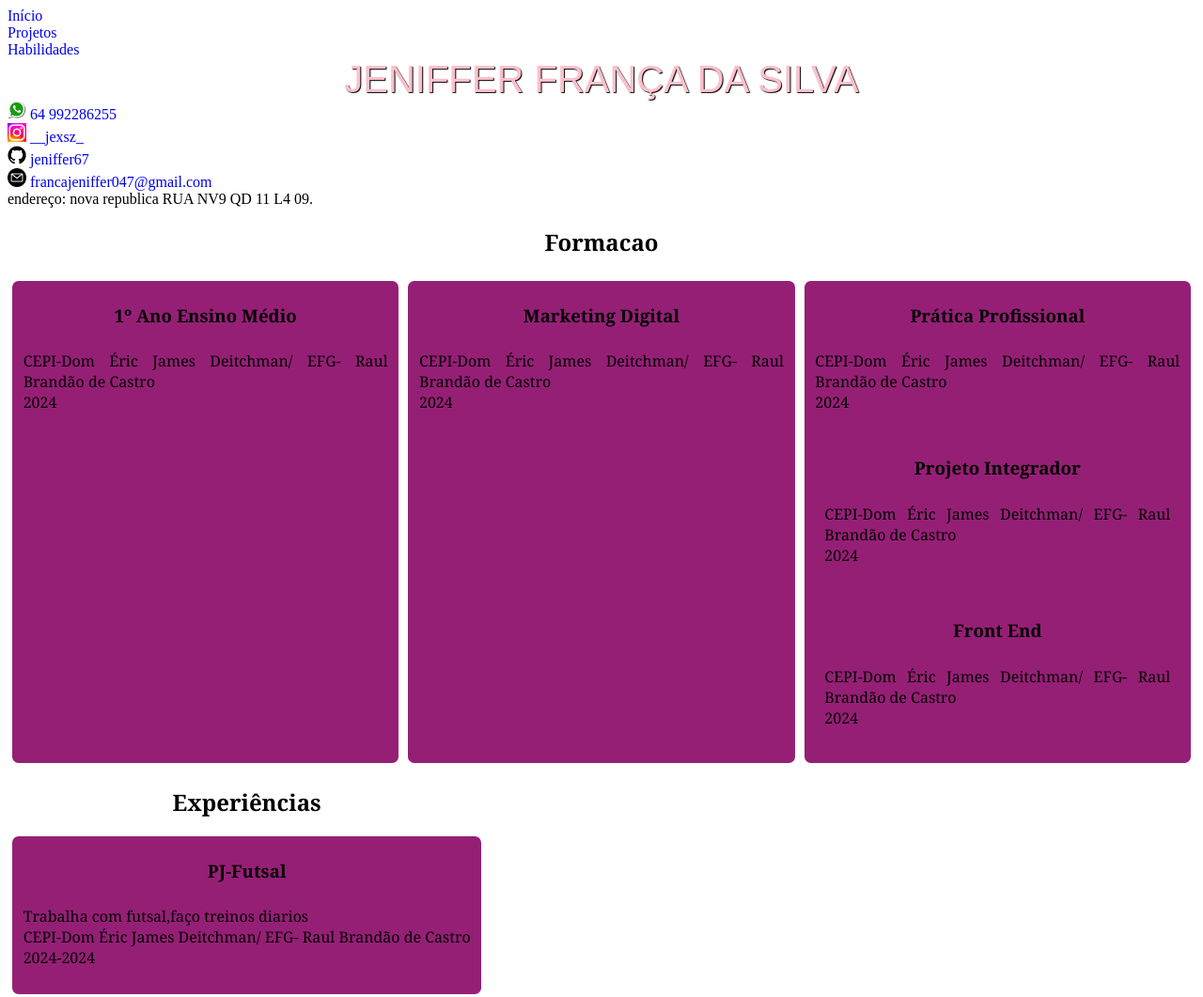
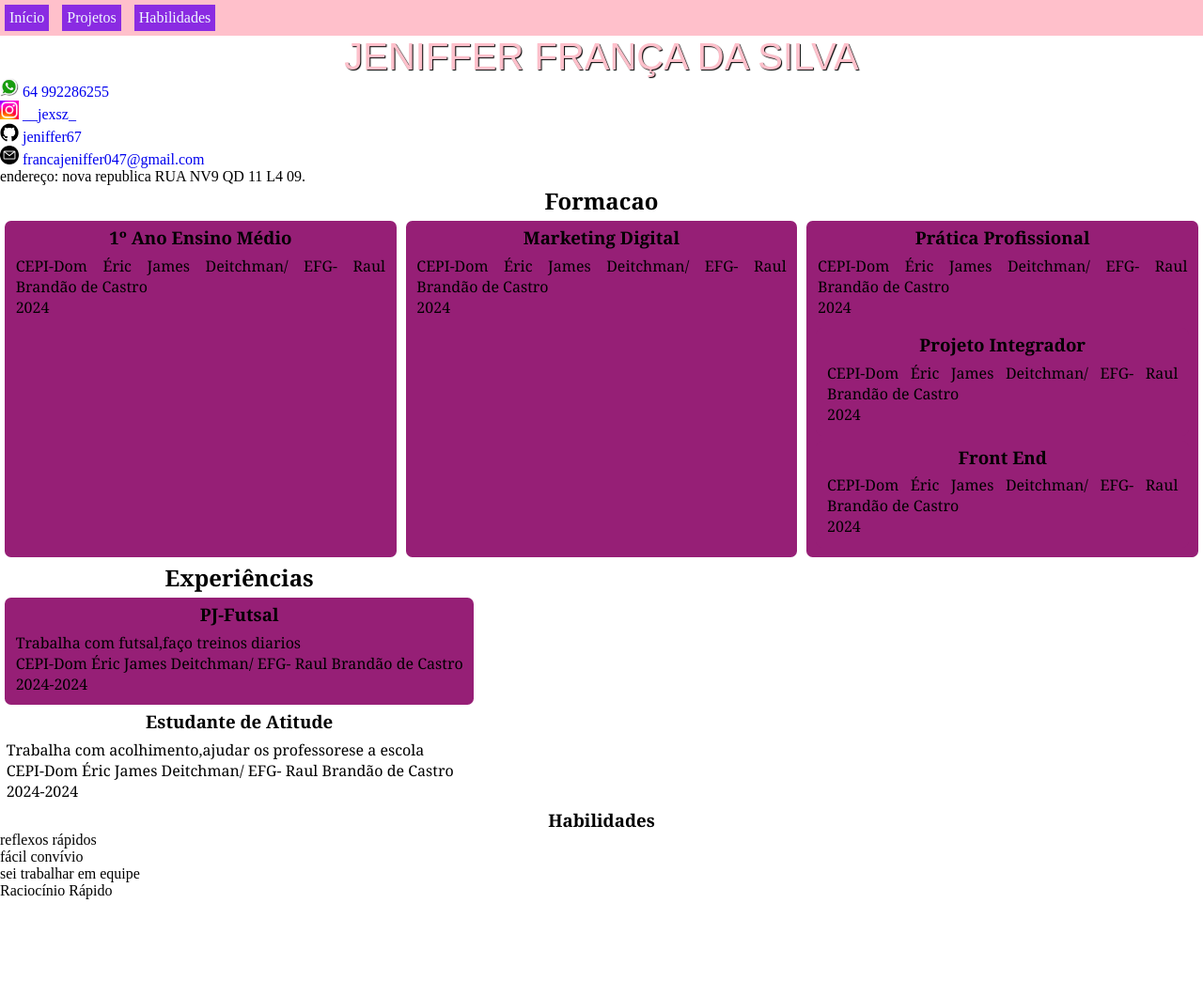
Before and after one commit to jeniffer67/portfolio-2024, a plain HTML site: page index.html in a window 1280 px wide. Shown: the top 1061 px of the page at 94% size. After the commit the page ends 957 px from the top, so only its background shows below. Drawn offline with Linux system fonts and the light colour scheme.

Commit message:
Update Menu.css

```diff
--- a/Menu.css
+++ b/Menu.css
@@ -1,6 +1,18 @@
-@media only screen and (max-width:1000px) {
-    body{
-        background-color:rgb(230, 91, 234);
-    }
-    h2{text-align: center;}
+*{
+    margin: 0;
+    padding: 0;
 }
+nav{
+    width: 100%;
+    background-color: pink;
+}
+.menu{
+    display: inline-flex;
+    background-color: blueviolet;
+    color: aliceblue;
+    padding: 5px;
+    margin: 5px;
+}
+.menu:hover{
+    background-color: rgb(116, 76, 152);
+}
```
